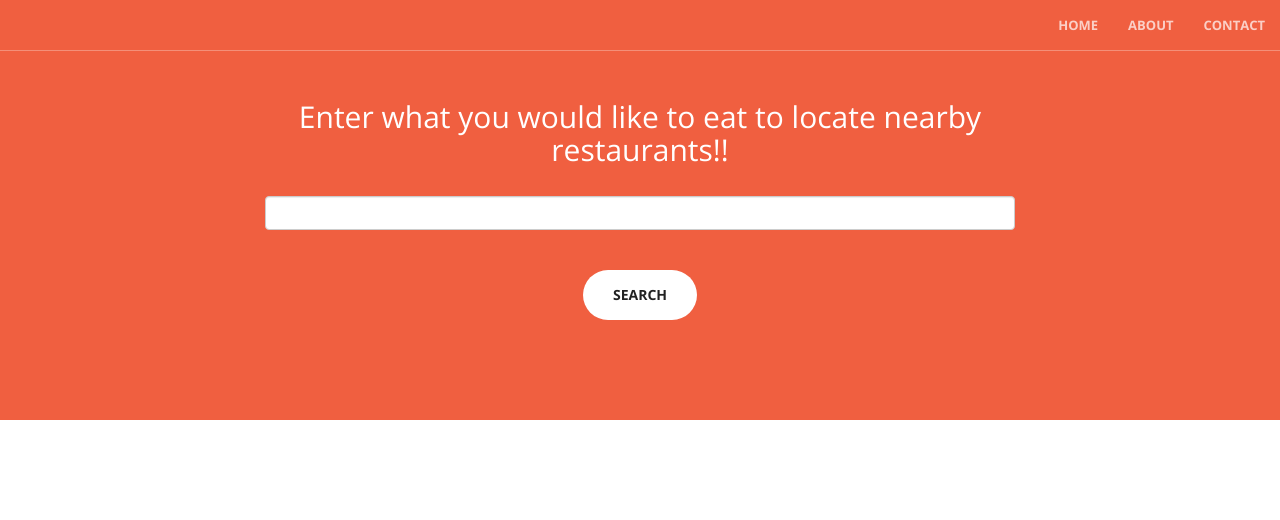
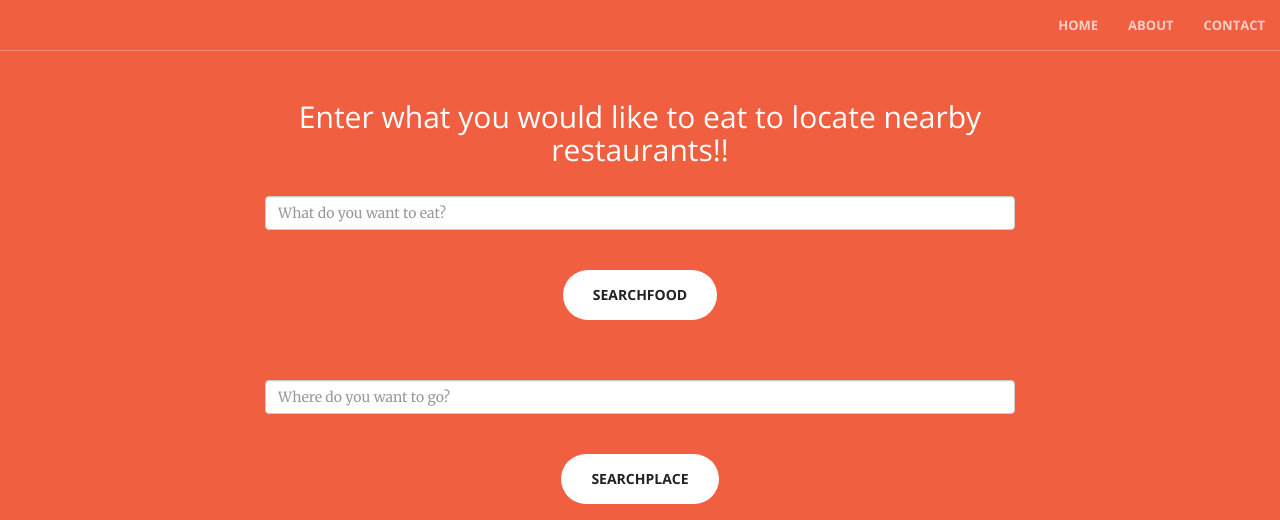
Before and after one commit to briangoodness/FATnLAZY, a Django app: page /location/ in a window 1280 px wide. Shown: the top 520 px of the page. Before the commit the page ends 420 px from the top, so only its background shows below. Run offline with Django 3.2, Linux system fonts and the light colour scheme; some libraries are stand-ins or nearby versions.

Commit message:
Adding few changes

```diff
--- a/fatnlazyapp/static/js/maps.js
+++ b/fatnlazyapp/static/js/maps.js
@@ -1,3 +1,38 @@
+// function initialize() {
+//         var mapCanvas = document.getElementById('map');
+//         var mapOptions = {
+//           center: new google.maps.LatLng(44.5403, -78.5463),
+//           zoom: 16,
+//           mapTypeId: google.maps.MapTypeId.ROADMAP
+//         };
+//         var resultsMap = new google.maps.Map(mapCanvas, mapOptions);
+
+//         var geocoder = new google.maps.Geocoder();
+
+//         var parameters = location.search.substring(1);
+//         var temp = parameters.split("=");
+
+//         var address = temp[1];
+//        geocoder.geocode({'address': address}, function(results, status)
+//        {
+
+//            if (status === google.maps.GeocoderStatus.OK)
+//            {
+//               resultsMap.setCenter(results[0].geometry.location);
+//                var marker = new google.maps.Marker({
+//                                map: resultsMap,
+//                               position: results[0].geometry.location
+//                              });
+//             }
+//             else
+//             {
+//               alert('Geocode was not successful for the following reason: ' + status);
+//             }
+//         });
+
+//         }
+var resultsMap;
+
 function initialize() {
         var mapCanvas = document.getElementById('map');
         var mapOptions = {
@@ -5,31 +40,106 @@ function initialize() {
           zoom: 16,
           mapTypeId: google.maps.MapTypeId.ROADMAP
         };
-        var resultsMap = new google.maps.Map(mapCanvas, mapOptions);
+        resultsMap = new google.maps.Map(mapCanvas, mapOptions);
 
-        var geocoder = new google.maps.Geocoder();
+        if (navigator.geolocation) {
+            var startPos;
+            var geoOptions = {
+              maximumAge: 5 * 60 * 1000,
+              timeout: 10 * 1000
+            }
 
-        var parameters = location.search.substring(1);
-        var temp = parameters.split("=");
+            var geoSuccess = function(position) {
+              startPos = position;
+              lat = startPos.coords.latitude;
+              lng = startPos.coords.longitude;
+              var point = new google.maps.LatLng(lat,lng);
+              resultsMap.setCenter(point);
+               var marker = new google.maps.Marker({
+                               map: resultsMap,
+                              position: point,
+                              title:"Current Location!!!"
+                             });
+            };
+            var geoError = function(error) {
+              console.log('Error occurred. Error code: ' + error.code);
+              // error.code can be:
+              //   0: unknown error
+              //   1: permission denied
+              //   2: position unavailable (error response from location provider)
+              //   3: timed out
+            };
 
-        var address = temp[1];
-       geocoder.geocode({'address': address}, function(results, status)
+            navigator.geolocation.getCurrentPosition(geoSuccess, geoError, geoOptions);
+        }
+        else {
+            alert('Geolocation is not supported for this Browser/OS version yet.');
+        }
+
+        document.getElementById("searchFood").onclick = searchFood;
+
+        var input = (document.getElementById('newLocation'));
+        var autocomplete = new google.maps.places.Autocomplete(input);
+        autocomplete.bindTo('bounds', resultsMap);
+
+        document.getElementById("searchPlace").onclick = searchPlace;
+}
+
+function searchPlace(){
+  var geocoder = new google.maps.Geocoder();
+
+  var addressBar = (document.getElementById('newLocation'));
+
+  var address = addressBar.value;
+
+
+  geocoder.geocode({'address': address}, function(results, status)
        {
 
            if (status === google.maps.GeocoderStatus.OK)
            {
-              resultsMap.setCenter(results[0].geometry.location);
                var marker = new google.maps.Marker({
-                               map: resultsMap,
-                              position: results[0].geometry.location
+                              position: results[0].geometry.location,
+                              title:"Your Place!"
                              });
+
+               marker.setMap(resultsMap);
+               if ((!resultsMap.getBounds().contains(marker.getPosition())))
+               {
+                  resultsMap.setCenter(marker.getPosition());
+               }
             }
             else
             {
               alert('Geocode was not successful for the following reason: ' + status);
             }
         });
+}
 
-        }
+function searchFood(){
+  var geocoder = new google.maps.Geocoder();
+  var address = '1828 Walnut St., Berkeley, CA, USA';
+
+
+  geocoder.geocode({'address': address}, function(results, status)
+       {
+
+           if (status === google.maps.GeocoderStatus.OK)
+           {
+               var marker = new google.maps.Marker({
+                              position: results[0].geometry.location,
+                              center: results[0].geometry.location,
+                              title:"Home!"
+                             });
+
+               marker.setMap(resultsMap);
+
+            }
+            else
+            {
+              alert('Geocode was not successful for the following reason: ' + status);
+            }
+        });
+}
 
 google.maps.event.addDomListener(window, 'load', initialize);
--- a/fatnlazyapp/templates/map_search.html
+++ b/fatnlazyapp/templates/map_search.html
@@ -32,7 +32,10 @@
     <link rel="stylesheet" href="{% static 'css/creative.css' %}" type="text/css">
 
     <!--Google Maps JS API-->
-    <script src="https://maps.googleapis.com/maps/api/js"></script>
+    <script src="{% static 'https://maps.googleapis.com/maps/api/js' %}"></script>
+
+    <!--Places API-->
+    <script src="https://maps.googleapis.com/maps/api/js?sensor=false&libraries=places"></script>
 
     <script src="{% static 'js/maps.js' %}"></script>
 
@@ -64,7 +67,7 @@
              <div class="collapse navbar-collapse" id="bs-example-navbar-collapse-1">
                 <ul class="nav navbar-nav navbar-right">
                     <li>
-                        <a class="page-scroll" href="index.html">Home</a>
+                        <a class="page-scroll" href="/">Home</a>
                     </li>
 
                     <li>
@@ -93,10 +96,15 @@
                     <div class="col-lg-8 col-lg-offset-2 text-center">
                        <h2 class="section-heading">Enter what you would like to eat to locate nearby restaurants!!</h2>
                        <br>
-                       <form action="map_search.html">
-                            <input type="text" name="Cuisine" class="form-control">
+                       <form action="#">
+                            <input type="text" name="Cuisine" class="form-control" placeholder="What do you want to eat?">
                             <br><br>
-                            <input type="submit" value="Search" class="btn btn-default btn-xl">
+                            <!-- <input type="submit" value="Search" class="btn btn-default btn-xl"> -->
+                            <input id="searchFood" type="button" value="searchFood"  class="btn btn-default btn-xl"/>
+                            <br><br><br><br>
+                            <input id="newLocation" class="form-control" type="text" placeholder="Where do you want to go?">
+                            <br><br>
+                            <input id="searchPlace" type="button" value="searchPlace"  class="btn btn-default btn-xl"/>
                         </form>
                     </div>
                 </div>
```
Also changed, not shown: fatnlazyapp/templates/index.html (+6 -6 lines).
